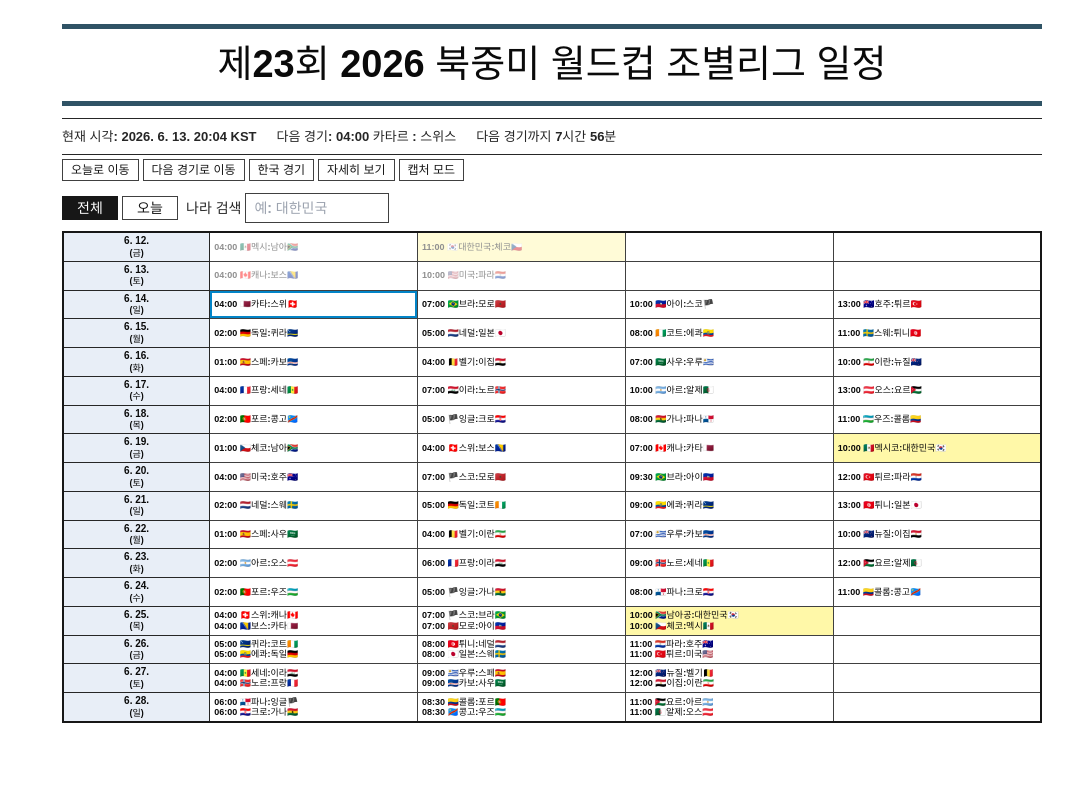
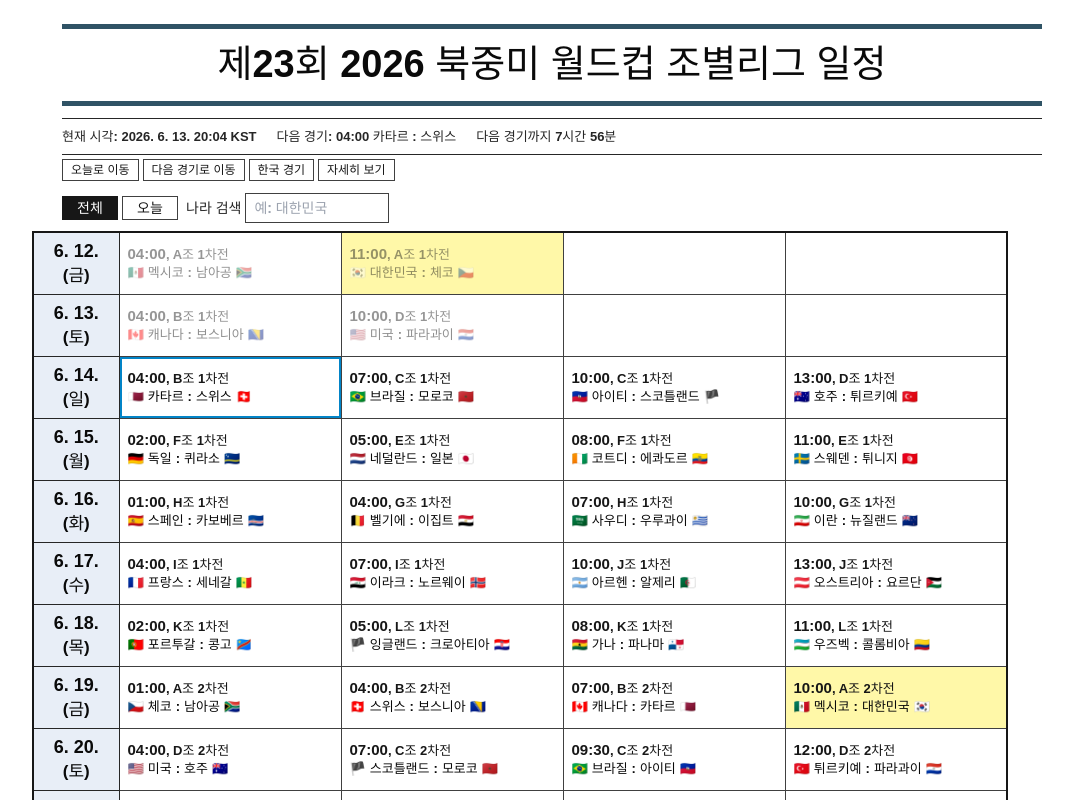
Before and after one commit to parktj4264/world-cup-schedule-ui, a React (Vite) app: page / in a window 1280 px wide. Both pictures are taken after a click on the button "미니 보기". Shown: the top 800 px of the page, without its empty margins (88-1161 px from the left). Built offline with nearby package versions, Linux system fonts and the light colour scheme.

Commit message:
fix: simplify mini view and country highlight

```diff
--- a/src/components/FilterBar.tsx
+++ b/src/components/FilterBar.tsx
@@ -6,6 +6,7 @@ type FilterBarProps = {
   countryOptions: string[];
   onFilterChange: (filter: FilterMode) => void;
   onCountryChange: (country: string) => void;
+  onClearCountry: () => void;
 };
 
 const filters: Array<{ label: string; value: FilterMode }> = [
@@ -19,7 +20,10 @@ export function FilterBar({
   countryOptions,
   onFilterChange,
   onCountryChange,
+  onClearCountry,
 }: FilterBarProps) {
+  const hasSelectedCountry = selectedCountry.trim() !== '';
+
   return (
     <div className="filter-bar mx-auto flex w-full max-w-[980px] flex-wrap items-center gap-1 py-2">
       {filters.map((filter) => {
@@ -68,6 +72,18 @@ export function FilterBar({
           ))}
         </datalist>
       </label>
+      {hasSelectedCountry ? (
+        <button
+          type="button"
+          onClick={onClearCountry}
+          className={[
+            'border border-neutral-700 bg-white px-2 py-1 text-sm font-bold leading-none text-neutral-900',
+            'hover:bg-neutral-100 focus:outline-none focus-visible:ring-2 focus-visible:ring-sky-600',
+          ].join(' ')}
+        >
+          선택 해제
+        </button>
+      ) : null}
     </div>
   );
 }
--- a/src/components/MatchCell.tsx
+++ b/src/components/MatchCell.tsx
@@ -5,6 +5,7 @@ type MatchCellProps = {
   cell: ScheduleCell;
   currentTime: Date;
   nextMatchId?: string;
+  selectedCountry?: string;
 };
 
 type MatchGroup = {
@@ -51,14 +52,35 @@ const getScoreClassName = (match: Match, side: 'home' | 'away') => {
   ].join(' ');
 };
 
-export function MatchCell({ cell, currentTime, nextMatchId }: MatchCellProps) {
+const includesSelectedCountry = (match: Match, selectedCountry: string) => {
+  const countryQuery = selectedCountry.trim();
+
+  return (
+    countryQuery !== '' &&
+    (match.home.includes(countryQuery) || match.away.includes(countryQuery))
+  );
+};
+
+export function MatchCell({
+  cell,
+  currentTime,
+  nextMatchId,
+  selectedCountry = '',
+}: MatchCellProps) {
   const hasKorea = cell.matches.some((match) => match.isKorea);
+  const hasSelectedCountry = cell.matches.some((match) =>
+    includesSelectedCountry(match, selectedCountry),
+  );
   const hasNextMatch = cell.matches.some((match) => match.id === nextMatchId);
   const hasLiveMatch = cell.matches.some((match) => isLiveMatch(match, currentTime));
 
   const cellClassName = [
     'schedule-match-cell relative border border-neutral-700 align-middle',
-    hasKorea ? 'schedule-korea-cell bg-[#fff8a8]' : 'bg-white',
+    hasSelectedCountry
+      ? 'schedule-selected-country-cell bg-[#e8f7cf]'
+      : hasKorea
+        ? 'schedule-korea-cell bg-[#fff8a8]'
+        : 'bg-white',
     hasNextMatch ? 'schedule-match-cell-next ring-2 ring-inset ring-sky-600' : '',
     hasLiveMatch ? 'ring-2 ring-inset ring-red-600' : '',
   ]
--- a/src/components/MiniScheduleTable.tsx
+++ b/src/components/MiniScheduleTable.tsx
@@ -1,142 +1,65 @@
-import type { Match, ScheduleCell, ScheduleDay, ScheduleSection } from '../data/schedule';
-import { isLiveMatch, isPastMatch } from '../utils/timeUtils';
+import { useEffect, useRef, useState } from 'react';
+import type { ScheduleSection } from '../data/schedule';
+import { BASE_TABLE_WIDTH, ScheduleTable } from './ScheduleTable';
 
 type MiniScheduleTableProps = {
   sections: ScheduleSection[];
   currentTime: Date;
   nextMatchId?: string;
+  selectedCountry?: string;
 };
 
-const CELL_COUNT = 4;
-
-const normalizeCells = (cells: ScheduleCell[]) => {
-  const visibleCells = cells.slice(0, CELL_COUNT);
-
-  while (visibleCells.length < CELL_COUNT) {
-    visibleCells.push({ matches: [] });
-  }
-
-  return visibleCells;
-};
-
-const formatMiniMatch = (match: Match) => {
-  const homeName = match.isKorea ? match.home : match.home.slice(0, 2);
-  const awayName = match.isKorea ? match.away : match.away.slice(0, 2);
-
-  return `${match.timeLabel} ${match.homeFlag}${homeName}:${awayName}${match.awayFlag}`;
-};
-
-function MiniCell({
-  cell,
-  currentTime,
-  nextMatchId,
-}: {
-  cell: ScheduleCell;
-  currentTime: Date;
-  nextMatchId?: string;
-}) {
-  const hasKorea = cell.matches.some((match) => match.isKorea);
-  const hasNextMatch = cell.matches.some((match) => match.id === nextMatchId);
-  const hasLiveMatch = cell.matches.some((match) => isLiveMatch(match, currentTime));
-  const isPastCell =
-    cell.matches.length > 0 && cell.matches.every((match) => isPastMatch(match, currentTime));
-
-  return (
-    <td
-      className={[
-        'mini-match-cell border border-neutral-700 px-1 py-[2px] align-middle',
-        hasKorea ? 'schedule-korea-cell bg-[#fff8a8]' : 'bg-white',
-        hasNextMatch ? 'schedule-match-cell-next ring-2 ring-inset ring-sky-600' : '',
-        hasLiveMatch ? 'ring-2 ring-inset ring-red-600' : '',
-        isPastCell ? 'opacity-45' : '',
-      ]
-        .filter(Boolean)
-        .join(' ')}
-    >
-      {cell.matches.slice(0, 2).map((match) => (
-        <div
-          key={match.id}
-          data-match-id={match.id}
-          className="truncate text-[8px] font-black leading-[1.15] text-neutral-950 sm:text-[9px]"
-          title={`${match.timeLabel}, ${match.group} ${match.round} ${match.home} : ${match.away}`}
-        >
-          {formatMiniMatch(match)}
-          {isLiveMatch(match, currentTime) ? (
-            <span className="ml-[2px] bg-red-600 px-[2px] text-[7px] text-white">LIVE</span>
-          ) : null}
-        </div>
-      ))}
-    </td>
-  );
-}
-
-function MiniRow({
-  day,
-  currentTime,
-  nextMatchId,
-}: {
-  day: ScheduleDay;
-  currentTime: Date;
-  nextMatchId?: string;
-}) {
-  return (
-    <tr data-day-date={day.date}>
-      <th className="mini-date-cell border border-neutral-800 bg-[#e8eef7] px-1 py-[2px] text-center align-middle">
-        <div className="text-[10px] font-black leading-tight text-neutral-950">{day.dateLabel}</div>
-        <div className="text-[9px] font-black leading-tight text-neutral-950">({day.weekday})</div>
-      </th>
-      {normalizeCells(day.cells).map((scheduleCell, index) => (
-        <MiniCell
-          key={`${day.date}-${index}`}
-          cell={scheduleCell}
-          currentTime={currentTime}
-          nextMatchId={nextMatchId}
-        />
-      ))}
-    </tr>
-  );
-}
+const getOverviewScale = (containerWidth: number) =>
+  Math.min(1, Math.max(0.32, containerWidth / BASE_TABLE_WIDTH));
 
 export function MiniScheduleTable({
   sections,
   currentTime,
   nextMatchId,
+  selectedCountry,
 }: MiniScheduleTableProps) {
-  const hasRows = sections.some((section) => section.days.length > 0);
+  const wrapperRef = useRef<HTMLDivElement>(null);
+  const contentRef = useRef<HTMLDivElement>(null);
+  const [scale, setScale] = useState(0.4);
+  const [baseHeight, setBaseHeight] = useState(1118);
+
+  useEffect(() => {
+    const updateLayout = () => {
+      const width = wrapperRef.current?.clientWidth ?? BASE_TABLE_WIDTH;
+      setScale(getOverviewScale(width));
+      setBaseHeight(contentRef.current?.offsetHeight ?? 1118);
+    };
+
+    updateLayout();
+    window.addEventListener('resize', updateLayout);
+
+    return () => window.removeEventListener('resize', updateLayout);
+  }, [sections]);
 
   return (
-    <div className="mini-schedule-wrap mx-auto w-full max-w-[980px] pb-4">
-      {hasRows ? (
-        sections.map((section) => (
-          <table
-            key={section.id}
-            className="mini-schedule-table w-full table-fixed border-collapse border-2 border-neutral-900 bg-white"
-            aria-label={`${section.title} 미니 보기`}
-          >
-            <colgroup>
-              <col className="w-[15%]" />
-              <col className="w-[21.25%]" />
-              <col className="w-[21.25%]" />
-              <col className="w-[21.25%]" />
-              <col className="w-[21.25%]" />
-            </colgroup>
-            <tbody>
-              {section.days.map((day) => (
-                <MiniRow
-                  key={day.date}
-                  day={day}
-                  currentTime={currentTime}
-                  nextMatchId={nextMatchId}
-                />
-              ))}
-            </tbody>
-          </table>
-        ))
-      ) : (
-        <div className="border-2 border-neutral-900 bg-white p-4 text-center text-sm font-bold text-neutral-700">
-          표시할 일정이 없습니다.
+    <div ref={wrapperRef} className="mini-overview-wrap mx-auto w-full max-w-[1040px] pb-4">
+      <div
+        className="mini-overview-stage"
+        style={{ height: `${baseHeight * scale}px` }}
+      >
+        <div
+          ref={contentRef}
+          className="mini-overview-scale origin-top-left"
+          style={{
+            width: `${BASE_TABLE_WIDTH}px`,
+            transform: `scale(${scale})`,
+          }}
+        >
+          <ScheduleTable
+            sections={sections}
+            currentTime={currentTime}
+            nextMatchId={nextMatchId}
+            zoom={100}
+            selectedCountry={selectedCountry}
+            className="mini-overview-table-wrap overflow-visible pb-0"
+          />
         </div>
-      )}
+      </div>
     </div>
   );
 }
--- a/src/components/ScheduleControls.tsx
+++ b/src/components/ScheduleControls.tsx
@@ -2,7 +2,6 @@ import { ZoomControls } from './ZoomControls';
 
 type ScheduleControlsProps = {
   zoom: number;
-  isCaptureMode: boolean;
   isMiniView: boolean;
   onGoToToday: () => void;
   onGoToNextMatch: () => void;
@@ -12,7 +11,6 @@ type ScheduleControlsProps = {
   onZoomOut: () => void;
   onResetZoom: () => void;
   onFitToWidth: () => void;
-  onToggleCaptureMode: () => void;
 };
 
 const buttonClassName =
@@ -20,7 +18,6 @@ const buttonClassName =
 
 export function ScheduleControls({
   zoom,
-  isCaptureMode,
   isMiniView,
   onGoToToday,
   onGoToNextMatch,
@@ -30,7 +27,6 @@ export function ScheduleControls({
   onZoomOut,
   onResetZoom,
   onFitToWidth,
-  onToggleCaptureMode,
 }: ScheduleControlsProps) {
   return (
     <div className="schedule-controls mx-auto flex w-full max-w-[980px] flex-wrap items-center justify-between gap-2 py-1">
@@ -47,9 +43,6 @@ export function ScheduleControls({
         <button type="button" className={buttonClassName} onClick={onToggleMiniView}>
           {isMiniView ? '자세히 보기' : '미니 보기'}
         </button>
-        <button type="button" className={buttonClassName} onClick={onToggleCaptureMode}>
-          {isCaptureMode ? '캡처 모드 OFF' : '캡처 모드'}
-        </button>
       </div>
 
       {isMiniView ? null : (
--- a/src/components/ScheduleRow.tsx
+++ b/src/components/ScheduleRow.tsx
@@ -5,6 +5,7 @@ type ScheduleRowProps = {
   day: ScheduleDay;
   currentTime: Date;
   nextMatchId?: string;
+  selectedCountry?: string;
 };
 
 const CELL_COUNT = 4;
@@ -19,7 +20,12 @@ const normalizeCells = (cells: ScheduleCell[]) => {
   return visibleCells;
 };
 
-export function ScheduleRow({ day, currentTime, nextMatchId }: ScheduleRowProps) {
+export function ScheduleRow({
+  day,
+  currentTime,
+  nextMatchId,
+  selectedCountry,
+}: ScheduleRowProps) {
   return (
     <tr data-day-date={day.date}>
       <th
@@ -35,6 +41,7 @@ export function ScheduleRow({ day, currentTime, nextMatchId }: ScheduleRowProps)
           cell={scheduleCell}
           currentTime={currentTime}
           nextMatchId={nextMatchId}
+          selectedCountry={selectedCountry}
         />
       ))}
     </tr>
--- a/src/components/ScheduleTable.tsx
+++ b/src/components/ScheduleTable.tsx
@@ -6,8 +6,10 @@ type ScheduleTableProps = {
   sections: ScheduleSection[];
   currentTime: Date;
   nextMatchId?: string;
-  scrollContainerRef: RefObject<HTMLDivElement | null>;
+  scrollContainerRef?: RefObject<HTMLDivElement | null>;
   zoom: number;
+  selectedCountry?: string;
+  className?: string;
 };
 
 const BASE_DATE_WIDTH = 86;
@@ -29,6 +31,8 @@ export function ScheduleTable({
   nextMatchId,
   scrollContainerRef,
   zoom,
+  selectedCountry,
+  className = '',
 }: ScheduleTableProps) {
   const hasRows = sections.some((section) => section.days.length > 0);
   const zoomRatio = zoom / 100;
@@ -48,7 +52,9 @@ export function ScheduleTable({
   return (
     <div
       ref={scrollContainerRef}
-      className="schedule-scroll mx-auto w-full max-w-[1040px] overflow-x-auto pb-4"
+      className={['schedule-scroll mx-auto w-full max-w-[1040px] overflow-x-auto pb-4', className]
+        .filter(Boolean)
+        .join(' ')}
       style={tableStyle}
     >
       {hasRows ? (
@@ -72,6 +78,7 @@ export function ScheduleTable({
                   day={day}
                   currentTime={currentTime}
                   nextMatchId={nextMatchId}
+                  selectedCountry={selectedCountry}
                 />
               ))}
             </tbody>
--- a/src/pages/SchedulePage.tsx
+++ b/src/pages/SchedulePage.tsx
@@ -28,31 +28,11 @@ const filterSections = (
   sections: ScheduleSection[],
   filter: FilterMode,
   todayKey: string,
-  selectedCountry: string,
 ): ScheduleSection[] =>
   sections.map((section) => {
-    const countryQuery = selectedCountry.trim();
-    const days = section.days
-      .map((day) => {
-        const cells =
-          countryQuery !== ''
-            ? day.cells.map((scheduleCell) => ({
-                matches: scheduleCell.matches.filter(
-                  (match) =>
-                    match.home.includes(countryQuery) || match.away.includes(countryQuery),
-                ),
-              }))
-            : day.cells;
-
-        return { ...day, cells };
-      })
-      .filter((day) => {
+    const days = section.days.filter((day) => {
         if (filter === 'today') {
           return day.date === todayKey;
-        }
-
-        if (countryQuery !== '') {
-          return day.cells.some((scheduleCell) => scheduleCell.matches.length > 0);
         }
 
         return true;
@@ -79,7 +59,6 @@ export function SchedulePage() {
   const [activeFilter, setActiveFilter] = useState<FilterMode>('all');
   const [selectedCountry, setSelectedCountry] = useState('');
   const [zoom, setZoom] = useState(getInitialZoom);
-  const [isCaptureMode, setIsCaptureMode] = useState(false);
   const [isMiniView, setIsMiniView] = useState(false);
   const tableScrollRef = useRef<HTMLDivElement>(null);
 
@@ -101,8 +80,8 @@ export function SchedulePage() {
   const countryOptions = useMemo(() => getCountryOptions(scheduleSections), []);
 
   const visibleSections = useMemo(
-    () => filterSections(scheduleSections, activeFilter, todayKey, selectedCountry),
-    [activeFilter, todayKey, selectedCountry],
+    () => filterSections(scheduleSections, activeFilter, todayKey),
+    [activeFilter, todayKey],
   );
 
   const setZoomValue = useCallback((nextZoom: number) => {
@@ -123,13 +102,11 @@ export function SchedulePage() {
 
   const handleGoToToday = useCallback(() => {
     setActiveFilter('all');
-    setSelectedCountry('');
     scrollAfterRender(`[data-day-date="${todayKey}"]`);
   }, [scrollAfterRender, todayKey]);
 
   const handleGoToNextMatch = useCallback(() => {
     setActiveFilter('all');
-    setSelectedCountry('');
     scrollAfterRender('.schedule-match-cell-next');
   }, [scrollAfterRender]);
 
@@ -148,23 +125,7 @@ export function SchedulePage() {
   }, [setZoomValue]);
 
   return (
-    <main
-      className={[
-        'min-h-screen bg-white px-3 py-6 font-poster text-neutral-950',
-        isCaptureMode ? 'capture-mode' : '',
-      ]
-        .filter(Boolean)
-        .join(' ')}
-    >
-      {isCaptureMode ? (
-        <button
-          type="button"
-          className="capture-exit fixed right-3 top-3 z-50 border border-neutral-800 bg-white px-3 py-2 text-xs font-black text-neutral-900"
-          onClick={() => setIsCaptureMode(false)}
-        >
-          캡처 모드 OFF
-        </button>
-      ) : null}
+    <main className="min-h-screen bg-white px-3 py-6 font-poster text-neutral-950">
       <div className="mx-auto w-full max-w-[1040px]">
         <header className="mx-auto w-full max-w-[980px]">
           <div className="h-[5px] bg-[#2f5365]" />
@@ -181,7 +142,6 @@ export function SchedulePage() {
         />
         <ScheduleControls
           zoom={zoom}
-          isCaptureMode={isCaptureMode}
           isMiniView={isMiniView}
           onGoToToday={handleGoToToday}
           onGoToNextMatch={handleGoToNextMatch}
@@ -191,7 +151,6 @@ export function SchedulePage() {
           onZoomOut={() => setZoomValue(zoom - ZOOM_STEP)}
           onResetZoom={() => setZoomValue(100)}
           onFitToWidth={handleFitToWidth}
-          onToggleCaptureMode={() => setIsCaptureMode((currentMode) => !currentMode)}
         />
         <FilterBar
           activeFilter={activeFilter}
@@ -199,12 +158,14 @@ export function SchedulePage() {
           countryOptions={countryOptions}
           onFilterChange={setActiveFilter}
           onCountryChange={setSelectedCountry}
+          onClearCountry={() => setSelectedCountry('')}
         />
         {isMiniView ? (
           <MiniScheduleTable
             sections={visibleSections}
             currentTime={currentTime}
             nextMatchId={nextMatch?.id}
+            selectedCountry={selectedCountry}
           />
         ) : (
           <ScheduleTable
@@ -213,6 +174,7 @@ export function SchedulePage() {
             nextMatchId={nextMatch?.id}
             scrollContainerRef={tableScrollRef}
             zoom={zoom}
+            selectedCountry={selectedCountry}
           />
         )}
       </div>
--- a/src/styles/index.css
+++ b/src/styles/index.css
@@ -87,10 +87,16 @@ button {
   font-size: var(--schedule-weekday-font);
 }
 
-.capture-mode .status-bar,
-.capture-mode .filter-bar,
-.capture-mode .schedule-controls {
-  display: none;
+.mini-overview-stage {
+  position: relative;
+  width: 100%;
+  overflow: hidden;
+}
+
+.mini-overview-table-wrap {
+  max-width: none;
+  overflow: visible;
+  padding-bottom: 0;
 }
 
 @media print {
@@ -110,8 +116,7 @@ button {
 
   .status-bar,
   .filter-bar,
-  .schedule-controls,
-  .capture-exit {
+  .schedule-controls {
     display: none !important;
   }
 
```
